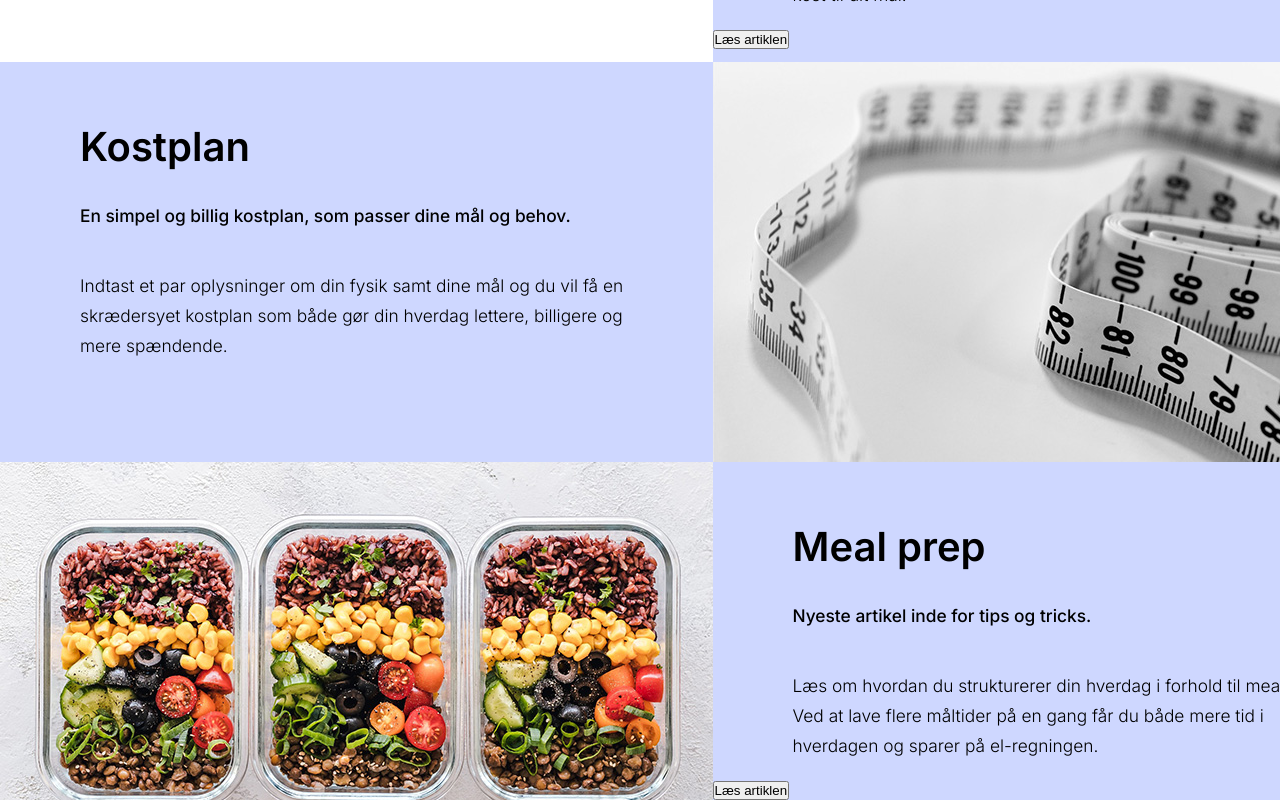
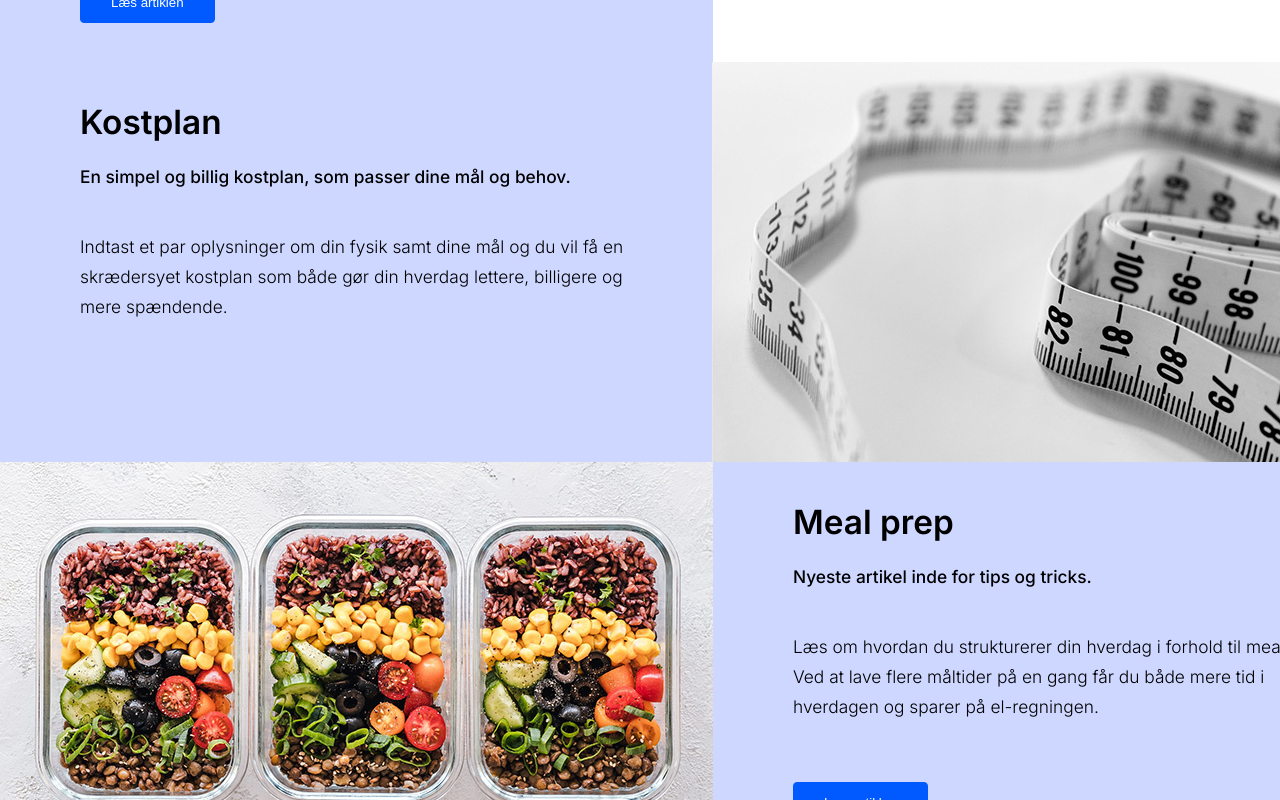
Before and after one commit to daniel-strand/SU-Gym---Daniel-Strand, a plain HTML site: page index.html in a window 1280 px wide. Shown: the part 760-1560 px from the top of the page. Drawn offline with Linux system fonts and the light colour scheme.

Commit message:
box text fix + button

```diff
--- a/style.css
+++ b/style.css
@@ -110,11 +110,7 @@ main{
     width: 1425px;
 }
 
-.to-box:hover{
-    cursor: pointer;
-    opacity: 60%;
-    transition: .3s;
-}
+
 
 .box-et{
     background-color: #ced7ff;
@@ -125,14 +121,15 @@ main{
 .box-text{
     margin-right: 80px;
     margin-left: 80px;
-    margin-top: 60px;
+    margin-top: 40px;
 }
 
 .box-text h2{
-    margin-bottom: 30px;
+    margin-bottom: 20px;
     font-family: 'Inter', sans-serif;
     font-weight: 600;
-    font-size: 30pt;
+    font-size: 25pt;
+
 }
 
 .box-text h4{
@@ -151,7 +148,71 @@ main{
     line-height: 30px;
 }
 
-.box-to{
-    width: 50%;
+.cta{
+    background-color: #005aff;
+    border-color: #005aff;
+    border-style: solid;
+    border-width: 1px;
+    color: white;
+    padding-top: 20px;
+    border-radius: 4px;
+    cursor: pointer;
+    transition: background-color 0.15s,
+    color 0.15s;
+    padding-top: 12px;
+    padding-bottom: 12px;
+    padding-left: 30px;
+    padding-right: 30px;
+
+    margin-left: 80px;
 
 }
+
+.cta:hover{
+    background-color: #ced7ff;
+    color: #005aff;
+}
+
+.cta:active{
+    opacity: 70%;
+}
+
+.cta p{
+    font-size: 12.8pt;
+}
+
+
+
+.cta-1{
+    background-color: #005aff;
+    border-color: #005aff;
+    border-style: solid;
+    border-width: 1px;
+    color: white;
+    padding-top: 20px;
+    border-radius: 4px;
+    cursor: pointer;
+    transition: background-color 0.15s,
+    color 0.15s;
+    padding-top: 12px;
+    padding-bottom: 12px;
+    padding-left: 30px;
+    padding-right: 30px;
+
+    margin-left: 80px;
+    margin-top: 40px;
+
+}
+
+.cta-1:hover{
+    background-color: #ced7ff;
+    color: #005aff;
+}
+
+.cta-1:active{
+    opacity: 70%;
+}
+
+.cta-1 p{
+    font-size: 12.8pt;
+}
```
